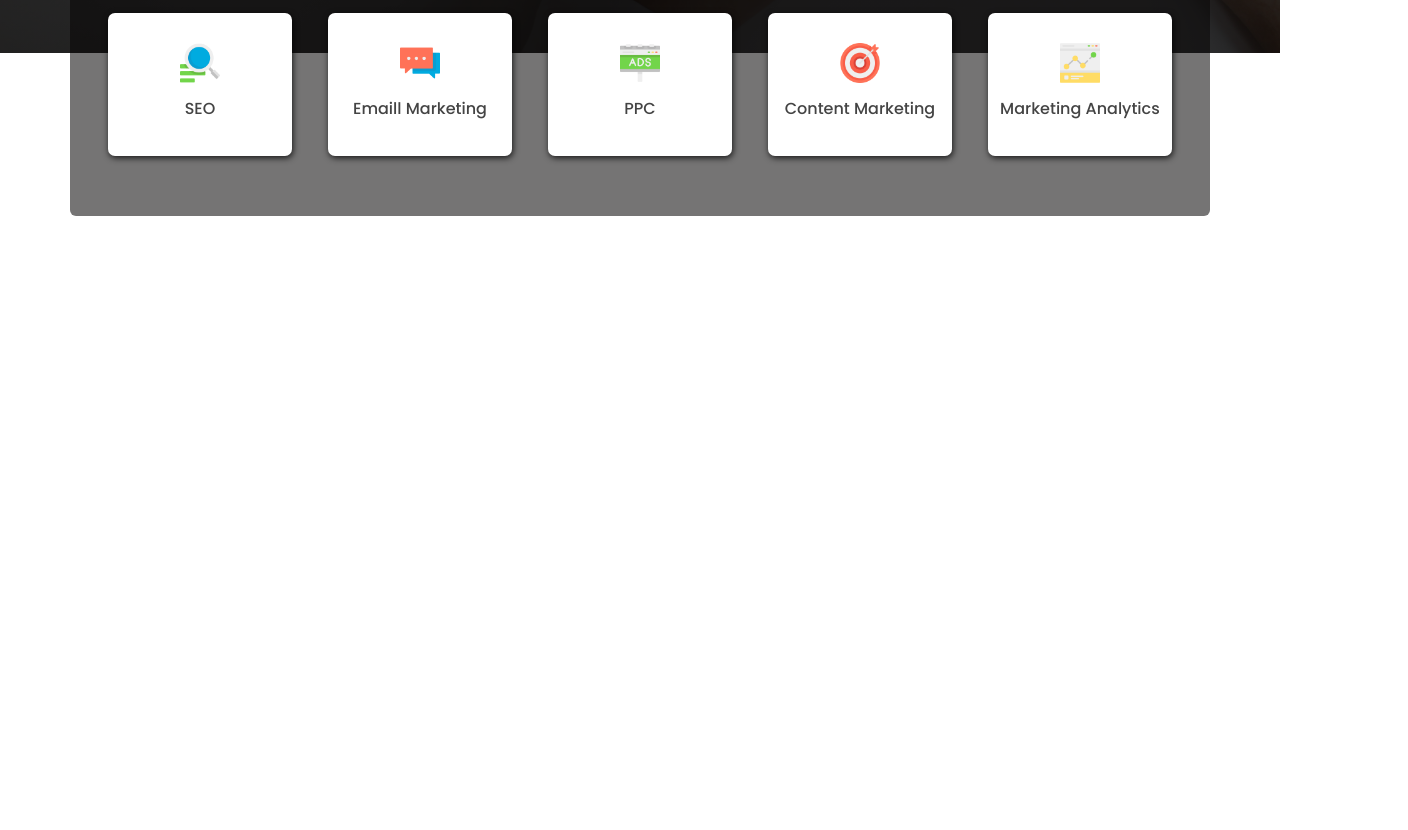
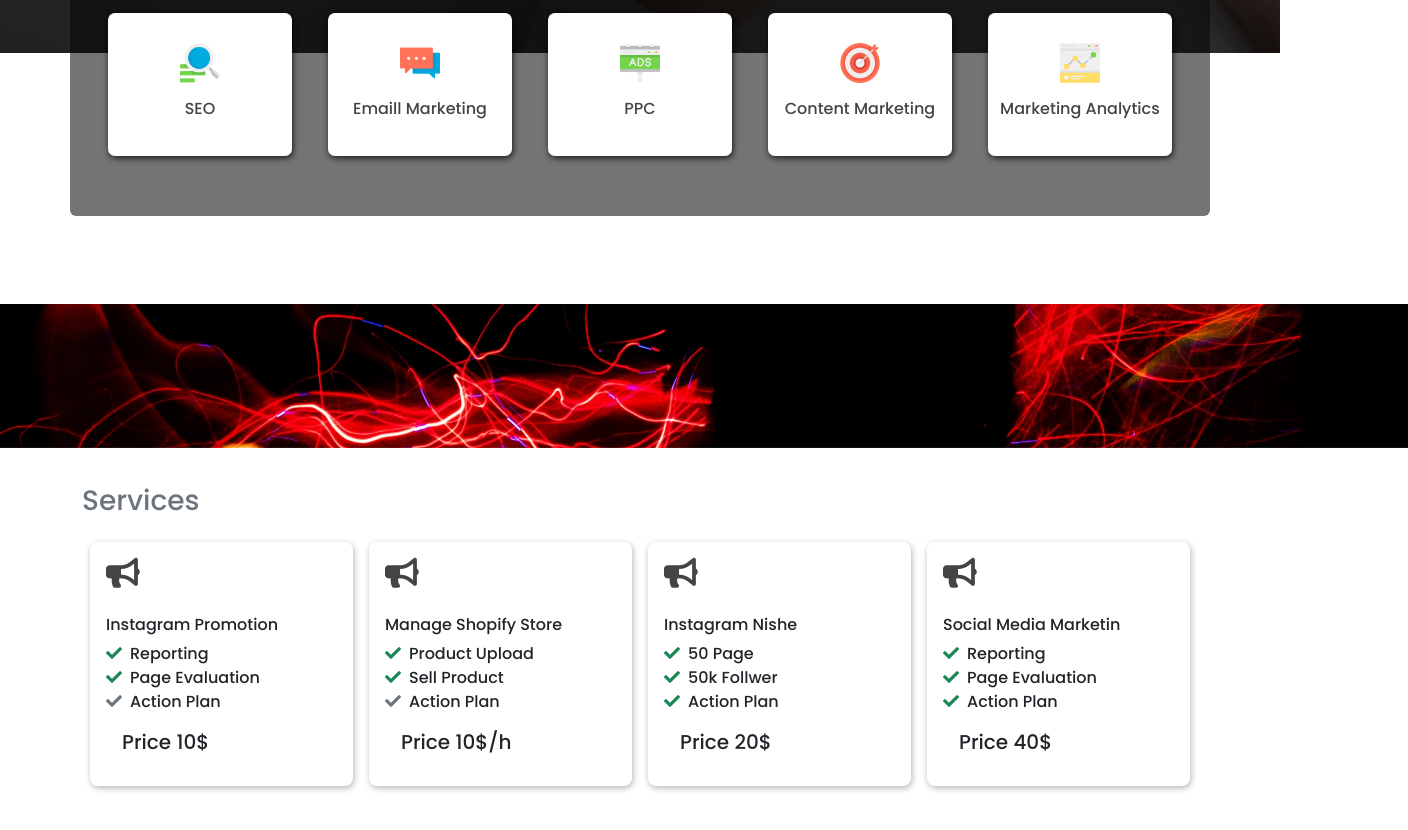
Before and after one commit to abdullah-124/emam-portfolio, a plain HTML site: page index.html in a window 1280 px wide. Shown: the part 747-1577 px from the top of the page, 1408 px wide, since content can reach past the window. Before the commit the page ends 1159 px from the top, so only its background shows below. Drawn offline with nearby package versions, Linux system fonts and the light colour scheme.

Commit message:
custom style

```diff
--- a/index.html
+++ b/index.html
@@ -33,7 +33,7 @@
           <a class=" mx-auto" href=""><i class="fa fa-phone-alt me-2"></i>+8801712512</a>
         </div>
       </div>
-      <header class="container-lg container-md">
+      <header id="#home" class="container-lg container-md">
 
         <!-- ///nav bar  -->
         <nav class="navbar border-1 border-bottom border-secondary navbar-expand-lg navbar-dark">
@@ -48,13 +48,13 @@
             <div class="collapse navbar-collapse" id="navbarSupportedContent">
               <ul class="navbar-nav me-lg-5 ms-auto mb-1 mb-lg-0">
                 <li class="nav-item">
-                  <a class="nav-link active" aria-current="page" href="#">Home</a>
+                  <a class="nav-link active" aria-current="page" href="#home">Home</a>
                 </li>
                 <li class="nav-item">
                   <a class="nav-link" href="#">About</a>
                 </li>
                 <li class="nav-item">
-                  <a class="nav-link" href="#">Services</a>
+                  <a class="nav-link" href="#services">Services</a>
                 </li>
                 <li class="nav-item">
                   <a class="nav-link" href="#">Contact</a>
@@ -105,8 +105,55 @@
         </div>
       </div>
     </section>
+    <div class="fixed">
+
+    </div>
     <!-- Services section  -->
-
+    <section class="container mt-5" id="services">
+      <h3 class="text-secondary">Services</h3>
+      <div class="row row-cols-1 row-cols-lg-4 row-cols-md-2 g-3 m-auto">
+        <div class="col">
+          <div class="p-3 custom-card">
+            <i class="fas fa-bullhorn icon"></i>
+            <h6 class="mt-4">Instagram Promotion</h6>
+            <p class="m-0"><i class="fas fa-check text-success me-2"></i>Reporting</p>
+            <p class="m-0"><i class="fas fa-check text-success me-2"></i>Page Evaluation</p>
+            <p class="m-0"><i class="fas fa-check text-muted me-2"></i>Action Plan</p>
+            <h5 class="m-3">Price 10$</h5>
+          </div>
+        </div>
+        <div class="col">
+          <div class="p-3 custom-card">
+            <i class="fas fa-bullhorn icon"></i>
+            <h6 class="mt-4">Manage Shopify Store</h6>
+            <p class="m-0"><i class="fas fa-check text-success me-2"></i>Product Upload</p>
+            <p class="m-0"><i class="fas fa-check text-success me-2"></i>Sell Product</p>
+            <p class="m-0"><i class="fas fa-check text-muted me-2"></i>Action Plan</p>
+            <h5 class="m-3">Price 10$/h</h5>
+          </div>
+        </div>
+        <div class="col">
+          <div class="p-3 custom-card">
+            <i class="fas fa-bullhorn icon"></i>
+            <h6 class="mt-4">Instagram Nishe</h6>
+            <p class="m-0"><i class="fas fa-check text-success me-2"></i>50 Page</p>
+            <p class="m-0"><i class="fas fa-check text-success me-2"></i>50k Follwer</p>
+            <p class="m-0"><i class="fas fa-check text-success me-2"></i>Action Plan</p>
+            <h5 class="m-3">Price 20$</h5>
+          </div>
+        </div>
+        <div class="col">
+          <div class="p-3 custom-card">
+            <i class="fas fa-bullhorn icon"></i>
+            <h6 class="mt-4">Social Media Marketin</h6>
+            <p class="m-0"><i class="fas fa-check text-success me-2"></i>Reporting</p>
+            <p class="m-0"><i class="fas fa-check text-success me-2"></i>Page Evaluation</p>
+            <p class="m-0"><i class="fas fa-check text-success me-2"></i>Action Plan</p>
+            <h5 class="m-3">Price 40$</h5>
+          </div>
+        </div>
+      </div>
+    </section>
   </main>
   <br>
   <br><br>
--- a/style.css
+++ b/style.css
@@ -2,6 +2,7 @@
 @import url('https://fonts.googleapis.com/css2?family=Dancing+Script:wght@500&family=Poppins:wght@100;300;500&display=swap');
 *{
     font-family: 'Poppins', sans-serif;
+    scroll-behavior: smooth;
 }
 a{
     color: #fff;
@@ -11,6 +12,7 @@ a{
     background: linear-gradient(#000000c9, #000000ce), url(imges/header-bg.jpg);
     background-position: center;
     background-size: cover;
+    background-attachment: fixed;
     width: 100vw;
     height: 100vh;
     z-index: -2;
@@ -78,7 +80,29 @@ a{
 .info h6{
     color: #444;
 }
+.fixed{
+    background-image: url(imges/bg-2.jpg);
+    height: 15vh;
+    background-position: center;
+    background-size: cover;
+    transform: translateZ(-10px) scale(1.2);
+    background-attachment: fixed;
+}
+/* /// card section  */
 
+.custom-card{
+    box-shadow: 1px 2px 6px rgb(180, 180, 180);
+    /* border-radius:  63% 37% 76% 24% / 18% 62% 38% 82% ; */
+    border-radius: 8px;
+    transition: all .5s;
+}
+.custom-card:hover{
+    transform: rotateY(30deg);
+}
+.custom-card .icon{
+    font-size: 30px;
+    color: rgb(68, 68, 68);
+}
 /* // resposive design  */
 @media only screen and (min-width: 768px) and (max-width: 991px) {
     .info{
```
Also changed, not shown: imges/bg-2.jpg (added).
